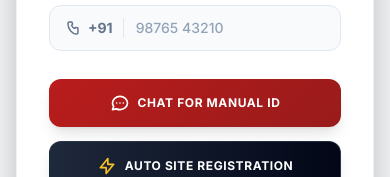
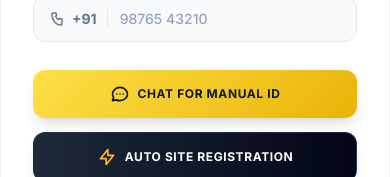
Before and after one commit to thomasxshelby07/dafachat, a React (Vite) app in the folder frontend/: page /register in a window 390 px wide. Shown: the part 498-675 px from the top of the page. Built offline with nearby package versions, Linux system fonts and the light colour scheme; no server answers.

Commit message:
style: make customer entry buttons yellow and make card full-screen on mobile

```diff
--- a/frontend/src/pages/SmartEntry.jsx
+++ b/frontend/src/pages/SmartEntry.jsx
@@ -154,20 +154,20 @@ const SmartEntry = ({ defaultView }) => {
 
   return (
     <div
-      className="min-h-screen w-full flex items-center justify-center p-4 transition-all duration-300 select-none overflow-y-auto"
+      className="min-h-screen w-full flex items-center justify-center sm:p-4 transition-all duration-300 select-none overflow-y-auto"
       style={getBackgroundStyle()}
     >
       <motion.div
         initial={{ opacity: 0, y: 15 }}
         animate={{ opacity: 1, y: 0 }}
         transition={{ duration: 0.4, ease: [0.16, 1, 0.3, 1] }}
-        className="w-full sm:max-w-[420px] flex flex-col justify-center my-auto"
+        className="w-full sm:max-w-[420px] min-h-screen sm:min-h-0 flex flex-col justify-center sm:my-auto"
       >
         <div
           className={
             isEmbed
               ? "w-full p-4 flex flex-col justify-start"
-              : "w-full flex-1 sm:flex-initial sm:rounded-3xl p-8 sm:p-9 backdrop-blur-xl transition-all duration-300 flex flex-col justify-center shadow-2xl relative overflow-hidden"
+              : "w-full min-h-screen sm:min-h-0 flex-1 sm:flex-initial sm:rounded-3xl p-8 sm:p-9 backdrop-blur-xl transition-all duration-300 flex flex-col justify-center shadow-2xl relative overflow-hidden"
           }
           style={{
             ...cardStyle,
@@ -296,12 +296,12 @@ const SmartEntry = ({ defaultView }) => {
                   <button
                     type="submit"
                     disabled={isLoading}
-                    className="w-full text-white font-extrabold py-3.5 px-4 rounded-xl transition-all duration-300 transform hover:scale-[1.02] hover:shadow-xl hover:shadow-red-950/20 active:scale-[0.98] disabled:opacity-60 flex items-center justify-center gap-2 border-0 cursor-pointer text-xs tracking-wider uppercase shadow-lg"
-                    style={{ background: `linear-gradient(135deg, ${primaryColor}, ${branding?.secondaryColor || '#991B1B'})` }}
+                    className="w-full text-slate-900 font-extrabold py-3.5 px-4 rounded-xl transition-all duration-300 transform hover:scale-[1.02] hover:shadow-xl hover:shadow-amber-500/20 active:scale-[0.98] disabled:opacity-60 flex items-center justify-center gap-2 border-0 cursor-pointer text-xs tracking-wider uppercase shadow-lg"
+                    style={{ background: 'linear-gradient(135deg, #FDE047 0%, #EAB308 100%)', color: '#0F172A' }}
                   >
                     {isLoading ? (
                       <>
-                        <svg className="animate-spin h-4 w-4 text-white" viewBox="0 0 24 24">
+                        <svg className="animate-spin h-4 w-4 text-slate-900" viewBox="0 0 24 24">
                           <circle className="opacity-25" cx="12" cy="12" r="10" stroke="currentColor" strokeWidth="4" fill="none" />
                           <path className="opacity-75" fill="currentColor" d="M4 12a8 8 0 018-8V0C5.373 0 0 5.373 0 12h4zm2 5.291A7.962 7.962 0 014 12H0c0 3.042 1.135 5.824 3 7.938l3-2.647z" />
                         </svg>
@@ -309,7 +309,7 @@ const SmartEntry = ({ defaultView }) => {
                       </>
                     ) : (
                       <>
-                        <svg className="w-5 h-5 shrink-0" fill="none" viewBox="0 0 24 24" stroke="currentColor">
+                        <svg className="w-5 h-5 shrink-0 text-slate-900" fill="none" viewBox="0 0 24 24" stroke="currentColor">
                           <path strokeLinecap="round" strokeLinejoin="round" strokeWidth={2} d="M8 12h.01M12 12h.01M16 12h.01M21 12c0 4.418-4.03 8-9 8a9.863 9.863 0 01-4.255-.949L3 20l1.395-3.72C3.512 15.042 3 13.574 3 12c0-4.418 4.03-8 9-8s9 3.582 9 8z" />
                         </svg>
                         <span>Chat for Manual ID</span>
@@ -421,12 +421,12 @@ const SmartEntry = ({ defaultView }) => {
                   <button
                     type="submit"
                     disabled={isLoading}
-                    className="w-full text-white font-extrabold py-3.5 px-4 rounded-xl transition-all duration-300 transform hover:scale-[1.02] hover:shadow-xl hover:shadow-red-950/20 active:scale-[0.98] disabled:opacity-60 flex items-center justify-center gap-2 border-0 cursor-pointer text-xs tracking-wider uppercase shadow-lg"
-                    style={{ background: `linear-gradient(135deg, ${primaryColor}, ${branding?.secondaryColor || '#991B1B'})` }}
+                    className="w-full text-slate-900 font-extrabold py-3.5 px-4 rounded-xl transition-all duration-300 transform hover:scale-[1.02] hover:shadow-xl hover:shadow-amber-500/20 active:scale-[0.98] disabled:opacity-60 flex items-center justify-center gap-2 border-0 cursor-pointer text-xs tracking-wider uppercase shadow-lg"
+                    style={{ background: 'linear-gradient(135deg, #FDE047 0%, #EAB308 100%)', color: '#0F172A' }}
                   >
                     {isLoading ? (
                       <>
-                        <svg className="animate-spin h-4 w-4 text-white" viewBox="0 0 24 24">
+                        <svg className="animate-spin h-4 w-4 text-slate-900" viewBox="0 0 24 24">
                           <circle className="opacity-25" cx="12" cy="12" r="10" stroke="currentColor" strokeWidth="4" fill="none" />
                           <path className="opacity-75" fill="currentColor" d="M4 12a8 8 0 018-8V0C5.373 0 0 5.373 0 12h4zm2 5.291A7.962 7.962 0 014 12H0c0 3.042 1.135 5.824 3 7.938l3-2.647z" />
                         </svg>
@@ -434,7 +434,7 @@ const SmartEntry = ({ defaultView }) => {
                       </>
                     ) : (
                       <>
-                        <svg className="w-5 h-5 shrink-0" fill="none" viewBox="0 0 24 24" stroke="currentColor">
+                        <svg className="w-5 h-5 shrink-0 text-slate-900" fill="none" viewBox="0 0 24 24" stroke="currentColor">
                           <path strokeLinecap="round" strokeLinejoin="round" strokeWidth={2.2} d="M9 12l2 2 4-4m5.618-4.016A11.955 11.955 0 0112 2.944a11.955 11.955 0 01-8.618 3.04A12.02 12.02 0 003 9c0 5.591 3.824 10.29 9 11.622 5.176-1.332 9-6.03 9-11.622 0-1.042-.133-2.052-.382-3.016z" />
                         </svg>
                         <span>Verify & Start Chat</span>
```
